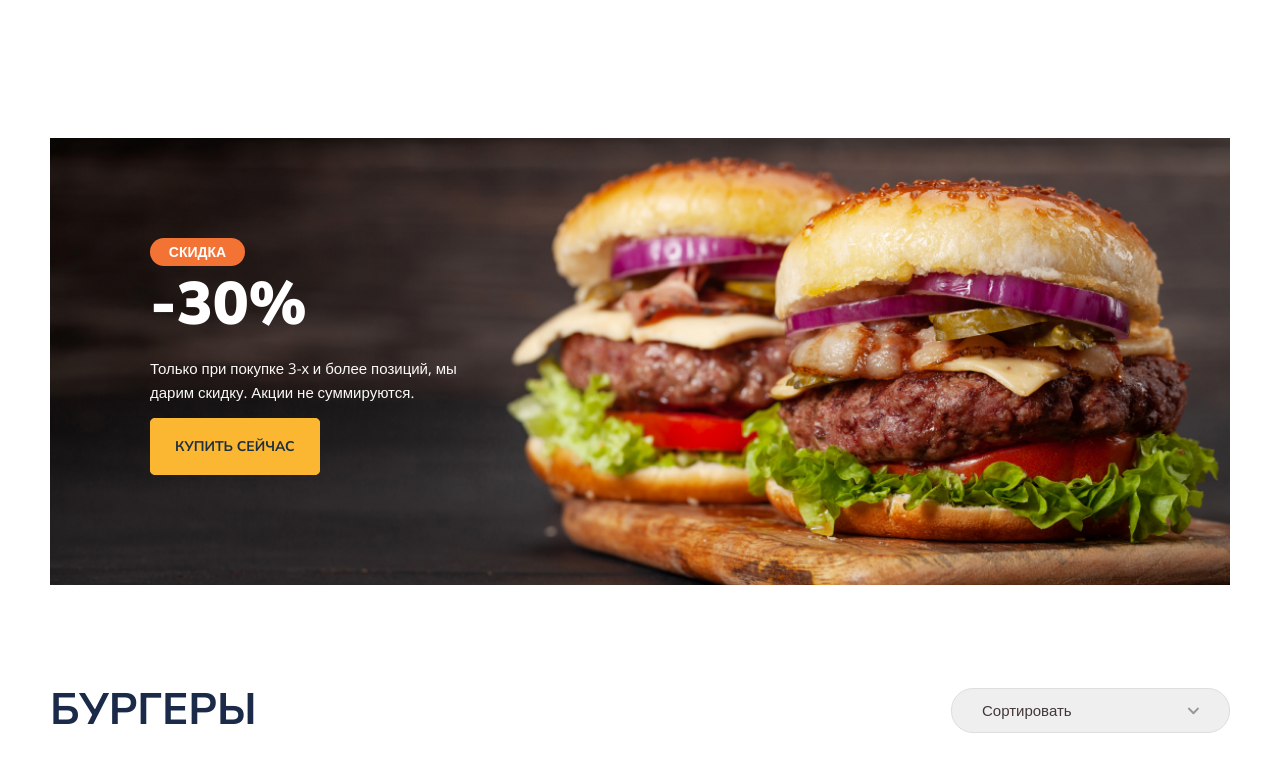
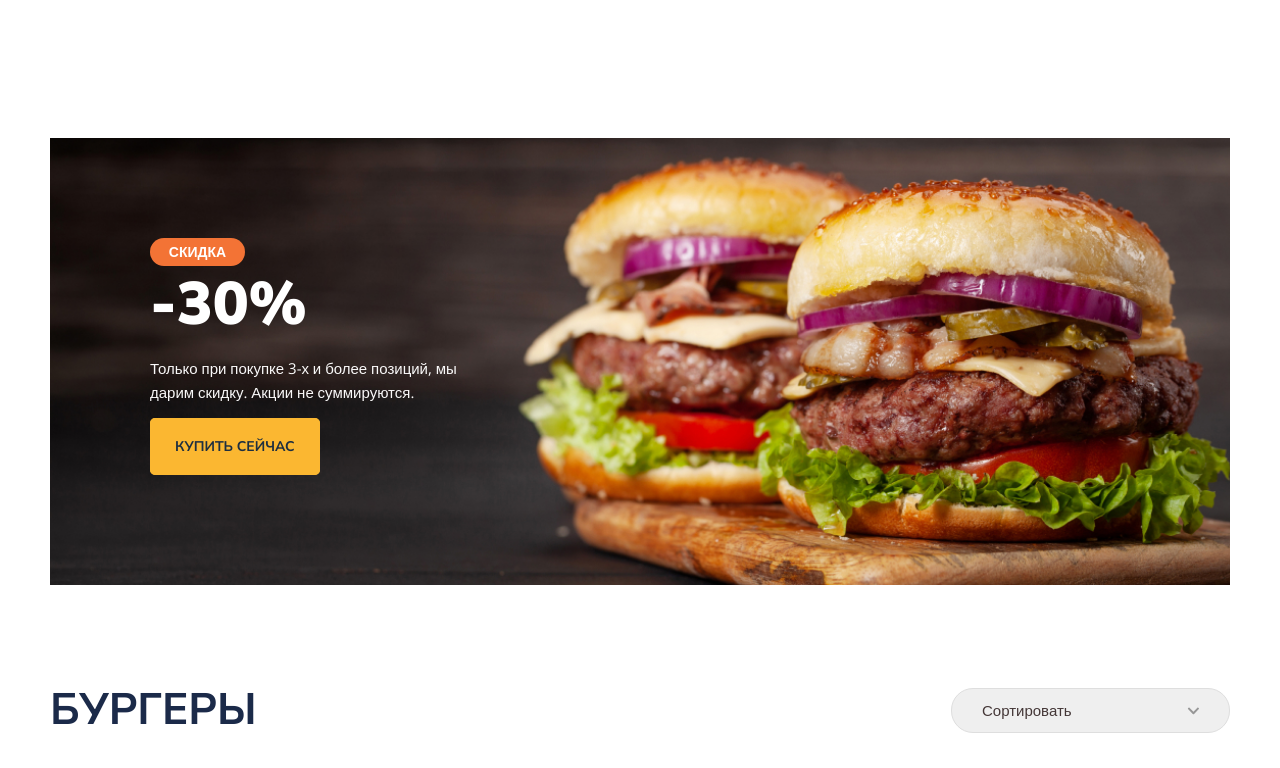
Before and after one commit to Kus-Elagina/Module01-Burger, a plain HTML site: page menu.html in a window 1280 px wide. Shown: the part 590-1358 px from the top of the page. Drawn offline with nearby package versions, Linux system fonts and the light colour scheme.

Commit message:
correction

```diff
--- a/styles/main.css
+++ b/styles/main.css
@@ -147,7 +147,7 @@ main{
     color: #FFFFFF;
     background-image: url(../images/banner.jpg);
     background-size: cover;
-    background-position: center center;
+    background-position: 0 center;
     background-repeat: no-repeat;
     padding-top: 100px;
     padding-left: 100px;
@@ -529,3 +529,5 @@ main{
     margin-bottom: 10px;
     margin-top: 0;
 }
+
+/* Responsive */
```
